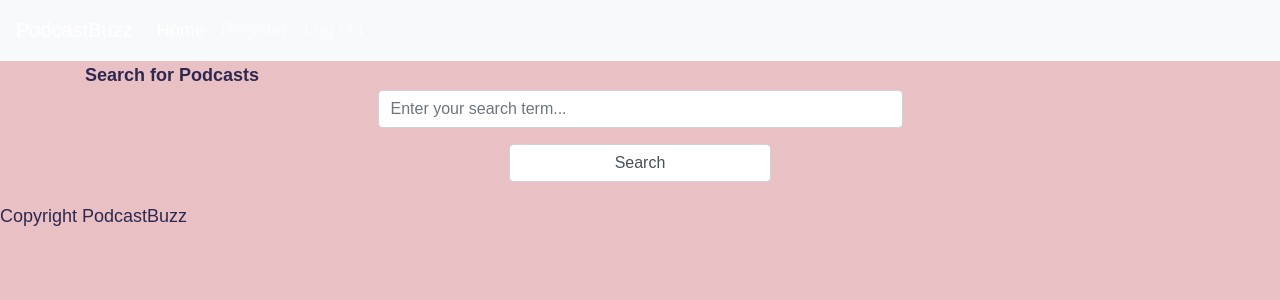
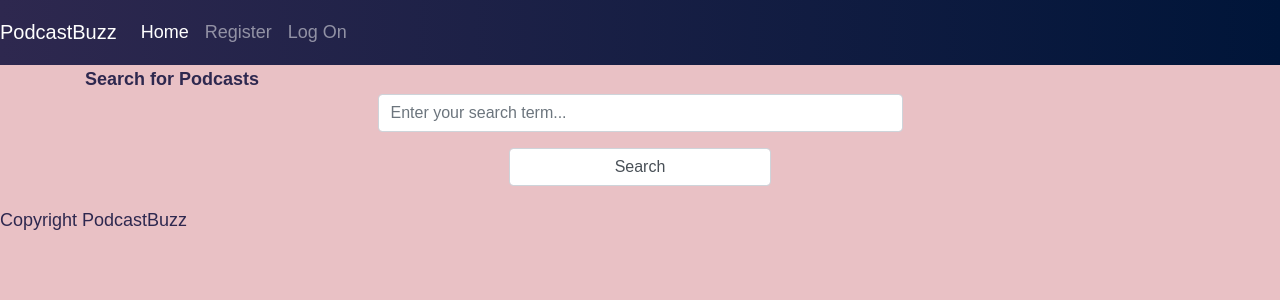
Before and after one commit to RonanMc99/podcast_buzz, a Flask app: page / in a window 1280 px wide. Shown: the top 300 px of the page. Run offline with Flask 2, Linux system fonts and the light colour scheme; some libraries are stand-ins or nearby versions.

Commit message:
Add navbar gradient background

```diff
--- a/podcastbuzz/static/css/style.css
+++ b/podcastbuzz/static/css/style.css
@@ -66,7 +66,18 @@ h3 {
 }
 
 /* Nav */
+.navbar {
+    background: #2e284f;
+    background: -webkit-linear-gradient(left, #2e284f 0%, #001539 100%);
+    background: -o-linear-gradient(left, #2e284f 0%, #001539 100%);
+    background: linear-gradient(to right, #2e284f 0%, #001539 100%);
+    color: var(--clr-light);
+    padding: 10px 0;
+}
 
+.navbar .navbar-toggler {
+    color: var(--clr-light);
+}
 /* Form */
 
 /* Main */
```
